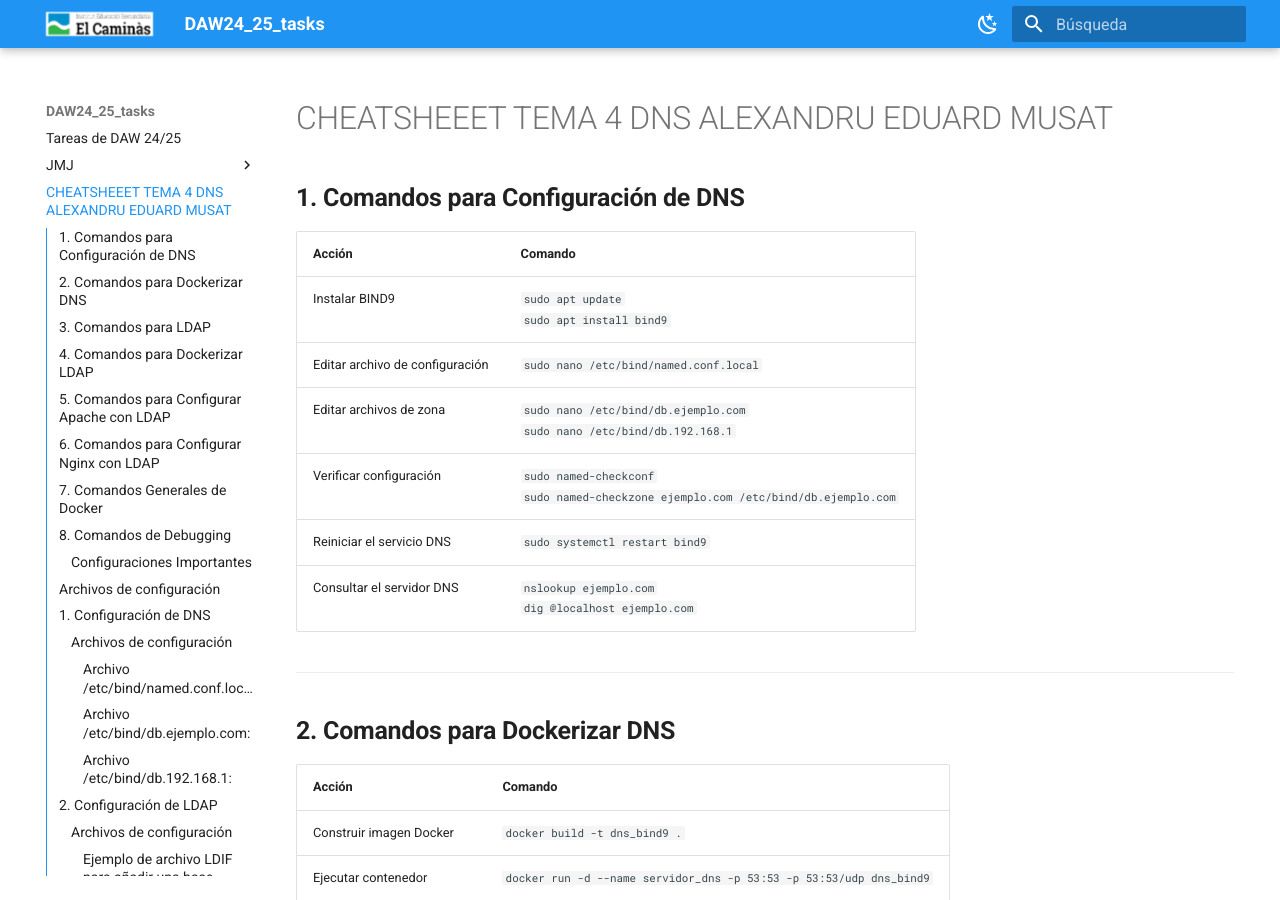
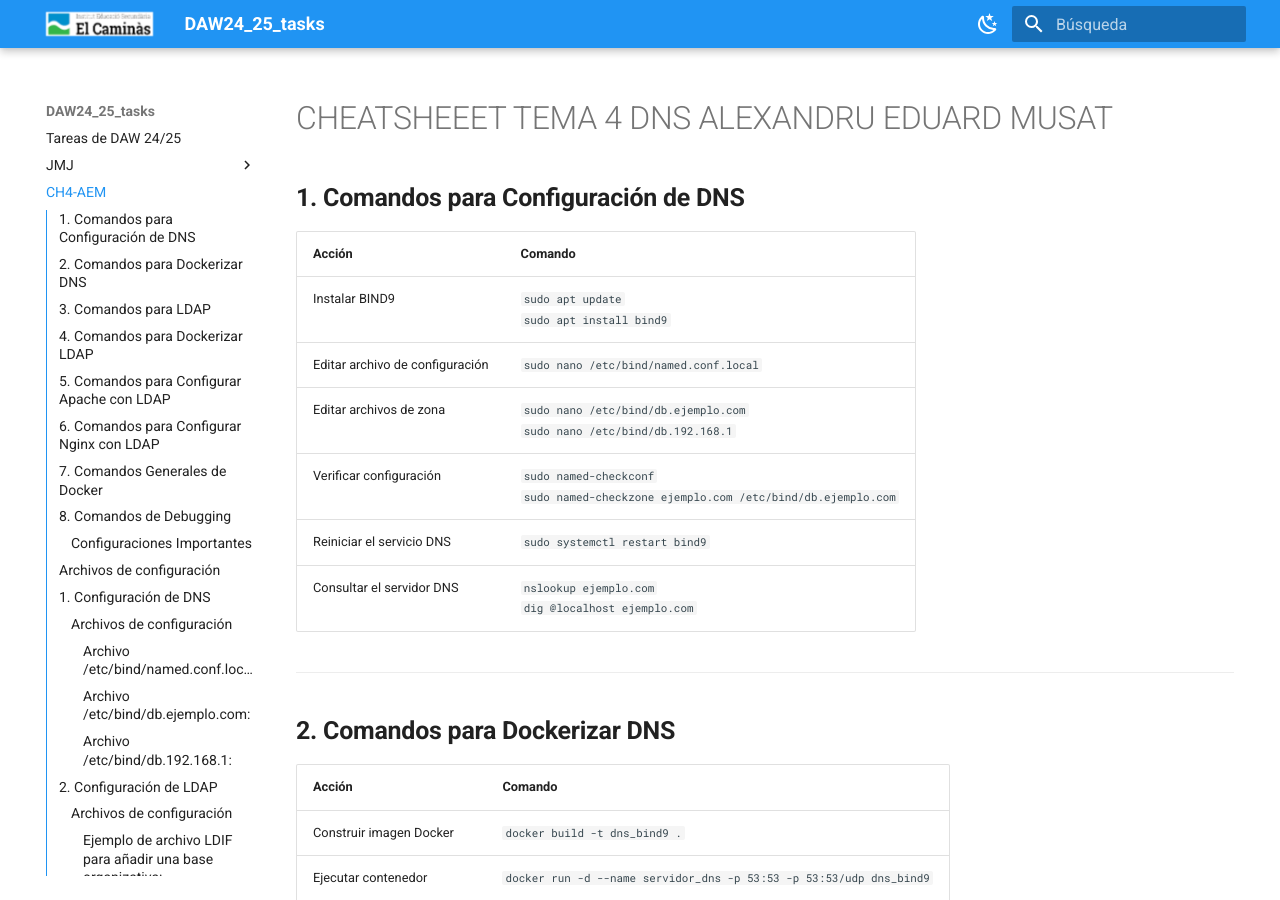
Before and after one commit to jmunozji/DAW24_25_tasks, an MkDocs documentation site: the page built from docs/Ud4/ch4_AEM.md, in a window 1280 px wide and 900 px high. Built offline with MkDocs 1.6.1 and Material for MkDocs 9.7.7, drawn with Linux system fonts in a browser that asks for light colours.

Commit message:
Cheatsheet 4 AEM

```diff
--- a/docs/Ud4/cheathsheet.md
+++ b/docs/Ud4/ch4_AEM.md
@@ -1,3 +1,6 @@
+---
+title: CH4-AEM
+---
 # CHEATSHEEET TEMA 4 DNS ALEXANDRU EDUARD MUSAT
 
 ## **1. Comandos para Configuración de DNS**
```
